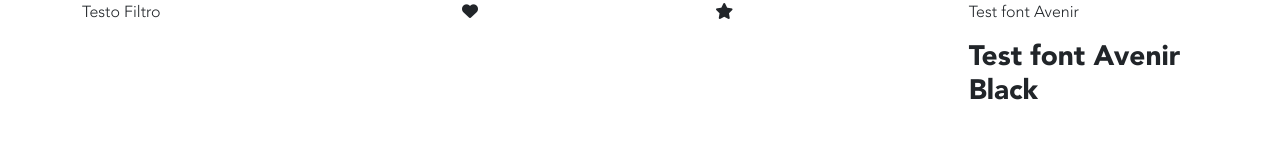
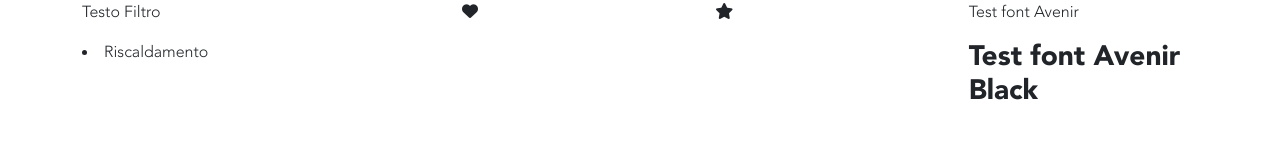
Before and after one commit to Daurelian/frontend-test-master, a React (Create React App) app: page / in a window 1280 px wide. Shown: the top 160 px of the page. Built offline with nearby package versions, Linux system fonts and the light colour scheme.

Commit message:
Update App.js

```diff
--- a/src/App.js
+++ b/src/App.js
@@ -5,6 +5,7 @@ function App() {
         <div className="col-4">
           {/* Filtro */}
           <p>Testo Filtro</p>
+          <li>Riscaldamento</li>
         </div>
         <div className="col-8">
           <div className="row">
```
